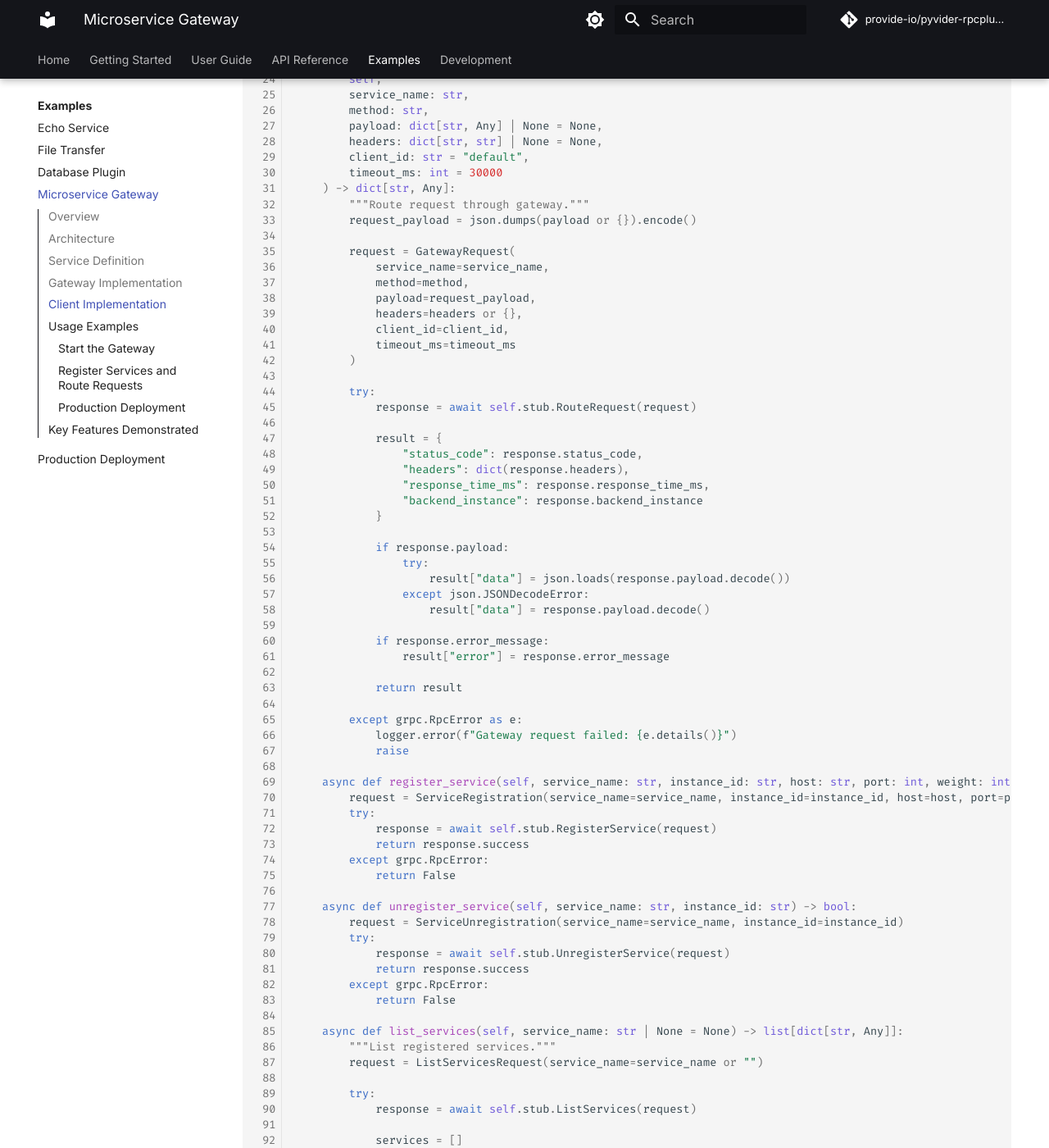
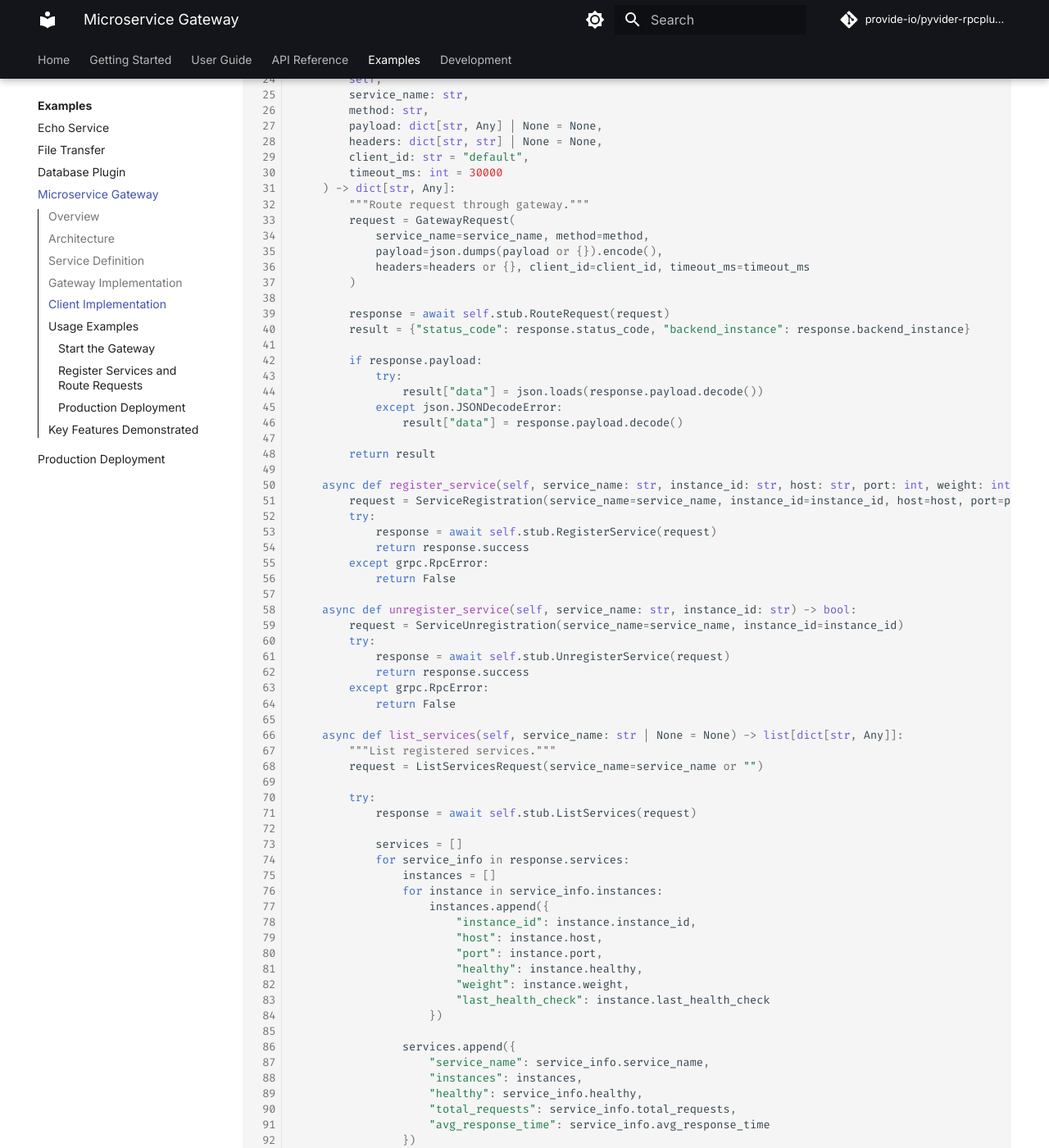
Before and after one commit to provide-io/pyvider-rpcplugin, an MkDocs documentation site: the page built from docs/examples/microservice-gateway.md, in a window 1280 px wide and 1400 px high, scrolled down 11495 px. Shown: the whole window at 82% size. Built offline with MkDocs 1.6.1 and Material for MkDocs 9.7.7, drawn with Linux system fonts in a browser that asks for light colours; comment, search, counter and statistics services are not loaded; the version menu is left out; some of the changed text lies outside the part shown.

Commit message:
🔼⚙️ [skip ci] auto-commit

```diff
--- a/docs/examples/microservice-gateway.md
+++ b/docs/examples/microservice-gateway.md
@@ -593,41 +593,22 @@
         timeout_ms: int = 30000
     ) -> dict[str, Any]:
         """Route request through gateway."""
-        request_payload = json.dumps(payload or {}).encode()
-
         request = GatewayRequest(
-            service_name=service_name,
-            method=method,
-            payload=request_payload,
-            headers=headers or {},
-            client_id=client_id,
-            timeout_ms=timeout_ms
+            service_name=service_name, method=method,
+            payload=json.dumps(payload or {}).encode(),
+            headers=headers or {}, client_id=client_id, timeout_ms=timeout_ms
         )
 
-        try:
-            response = await self.stub.RouteRequest(request)
+        response = await self.stub.RouteRequest(request)
+        result = {"status_code": response.status_code, "backend_instance": response.backend_instance}
 
-            result = {
-                "status_code": response.status_code,
-                "headers": dict(response.headers),
-                "response_time_ms": response.response_time_ms,
-                "backend_instance": response.backend_instance
-            }
+        if response.payload:
+            try:
+                result["data"] = json.loads(response.payload.decode())
+            except json.JSONDecodeError:
+                result["data"] = response.payload.decode()
 
-            if response.payload:
-                try:
-                    result["data"] = json.loads(response.payload.decode())
-                except json.JSONDecodeError:
-                    result["data"] = response.payload.decode()
-
-            if response.error_message:
-                result["error"] = response.error_message
-
-            return result
-
-        except grpc.RpcError as e:
-            logger.error(f"Gateway request failed: {e.details()}")
-            raise
+        return result
 
     async def register_service(self, service_name: str, instance_id: str, host: str, port: int, weight: int = 1) -> bool:
         request = ServiceRegistration(service_name=service_name, instance_id=instance_id, host=host, port=port, weight=weight)
```
